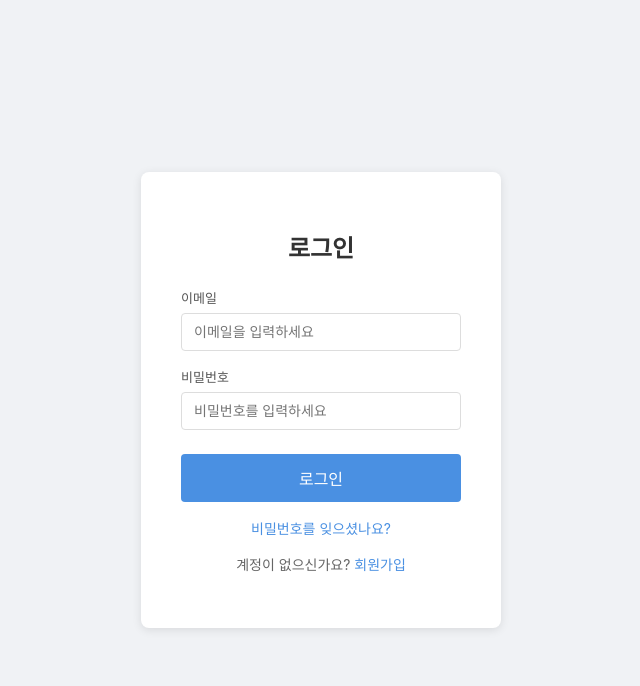
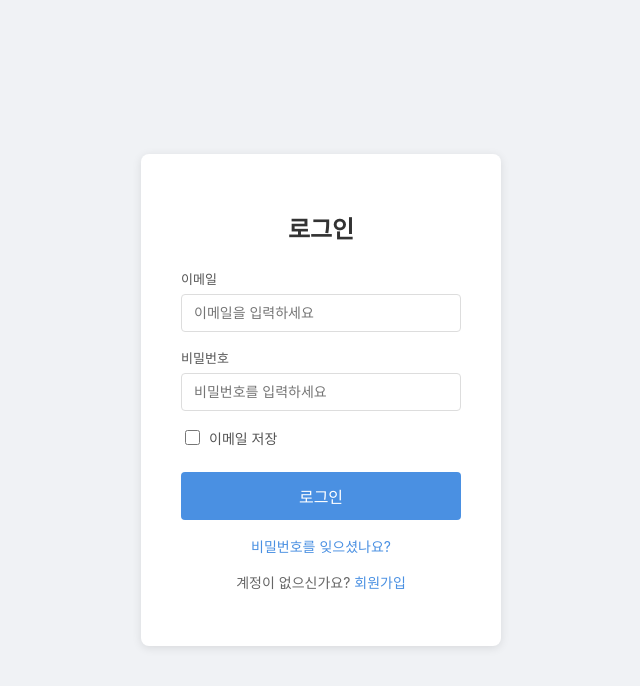
Before and after one commit to lucas-jei/with_cluade, a React (Vite) app in the folder frontend/: page /login in a window 1280 px wide. Shown: the top 686 px of the page, without its empty margins (319-959 px from the left). Built offline with nearby package versions, Linux system fonts and the light colour scheme.

Commit message:
로그인_게시판 기능 업데이트

```diff
--- a/frontend/src/pages/BoardPage.tsx
+++ b/frontend/src/pages/BoardPage.tsx
@@ -175,7 +175,7 @@ function BoardPage({ isLoggedIn }: Props) {
         <div className="board-actions">
           <button className="btn-back" onClick={() => navigate('/')}>← 메인으로</button>
           {isLoggedIn && (
-            <Link to="/board/write" className="btn-write">글쓰기</Link>
+            <Link to="/board/write" state={{ category: selectedCategory || undefined, from: boardUrl }} className="btn-write">글쓰기</Link>
           )}
         </div>
       </div>
--- a/frontend/src/pages/LoginPage.css
+++ b/frontend/src/pages/LoginPage.css
@@ -46,6 +46,26 @@
 .form-group input:focus {
   outline: none;
   border-color: #4a90e2;
+}
+
+.form-check {
+  display: flex;
+  align-items: center;
+  gap: 6px;
+  margin-bottom: 16px;
+  font-size: 14px;
+  color: #555;
+  cursor: pointer;
+}
+
+.form-check input[type="checkbox"] {
+  width: 15px;
+  height: 15px;
+  cursor: pointer;
+}
+
+.form-check label {
+  cursor: pointer;
 }
 
 .login-button {
--- a/frontend/src/pages/LoginPage.tsx
+++ b/frontend/src/pages/LoginPage.tsx
@@ -7,11 +7,14 @@ interface Props {
   onLogin: () => void;
 }
 
+const SAVED_EMAIL_KEY = 'saved_email';
+
 function LoginPage({ onLogin }: Props) {
   const location = useLocation();
   const navigate = useNavigate();
-  const [email, setEmail] = useState('');
+  const [email, setEmail] = useState(localStorage.getItem(SAVED_EMAIL_KEY) || '');
   const [password, setPassword] = useState('');
+  const [rememberEmail, setRememberEmail] = useState(!!localStorage.getItem(SAVED_EMAIL_KEY));
   const [error, setError] = useState('');
   const [loading, setLoading] = useState(false);
 
@@ -21,6 +24,11 @@ function LoginPage({ onLogin }: Props) {
     setLoading(true);
     try {
       const { access_token } = await authAPI.login(email, password);
+      if (rememberEmail) {
+        localStorage.setItem(SAVED_EMAIL_KEY, email);
+      } else {
+        localStorage.removeItem(SAVED_EMAIL_KEY);
+      }
       localStorage.setItem('token', access_token);
       onLogin();
       navigate('/');
@@ -56,6 +64,15 @@ function LoginPage({ onLogin }: Props) {
               required
             />
           </div>
+          <div className="form-check">
+            <input
+              type="checkbox"
+              id="rememberEmail"
+              checked={rememberEmail}
+              onChange={(e) => setRememberEmail(e.target.checked)}
+            />
+            <label htmlFor="rememberEmail">이메일 저장</label>
+          </div>
           {(location.state as { message?: string })?.message && (
             <p className="success-message">{(location.state as { message: string }).message}</p>
           )}
--- a/frontend/src/pages/MainPage.tsx
+++ b/frontend/src/pages/MainPage.tsx
@@ -16,9 +16,6 @@ function BoardSection({ category, posts, isLoggedIn }: BoardSectionProps) {
     <div className="board-section">
       <div className="board-section-header">
         <span className="category-badge" style={getCategoryStyle(category.code)}>{category.name}</span>
-        {isLoggedIn && (
-          <Link to="/board/write" className="write-link">글쓰기</Link>
-        )}
       </div>
 
       <ul className="board-section-list">
--- a/frontend/src/pages/PostFormPage.tsx
+++ b/frontend/src/pages/PostFormPage.tsx
@@ -1,5 +1,5 @@
 import { useEffect, useRef, useState } from 'react';
-import { useParams, useNavigate } from 'react-router-dom';
+import { useParams, useNavigate, useLocation } from 'react-router-dom';
 import { postAPI, codeAPI, attachmentAPI } from '../api';
 import type { Code, Attachment } from '../types';
 import TopNav from '../components/TopNav';
@@ -20,7 +20,11 @@ function formatBytes(bytes: number) {
 function PostFormPage() {
   const { postId } = useParams<{ postId: string }>();
   const navigate = useNavigate();
+  const location = useLocation();
   const isEdit = !!postId;
+  const locationState = location.state as { category?: string; from?: string } | null;
+  const initialCategory = locationState?.category;
+  const backUrl = locationState?.from || '/board';
 
   const [title, setTitle] = useState('');
   const [content, setContent] = useState('');
@@ -40,7 +44,10 @@ function PostFormPage() {
   useEffect(() => {
     codeAPI.getCodes('BOARD_CATEGORY').then((codes) => {
       setCategories(codes);
-      if (!isEdit && codes.length > 0) setCategory(codes[0].code);
+      if (!isEdit && codes.length > 0) {
+        const matched = codes.find((c) => c.code === initialCategory);
+        setCategory(matched ? matched.code : codes[0].code);
+      }
     });
   }, [isEdit]);
 
@@ -144,7 +151,7 @@ function PostFormPage() {
     <div className="board-container">
       <div className="board-header">
         <h1>{isEdit ? '게시글 수정' : '게시글 작성'}</h1>
-        <button className="btn-back" onClick={() => navigate(isEdit ? `/board/${postId}` : '/board')}>
+        <button className="btn-back" onClick={() => navigate(isEdit ? `/board/${postId}` : backUrl)}>
           ← 취소
         </button>
       </div>
```
